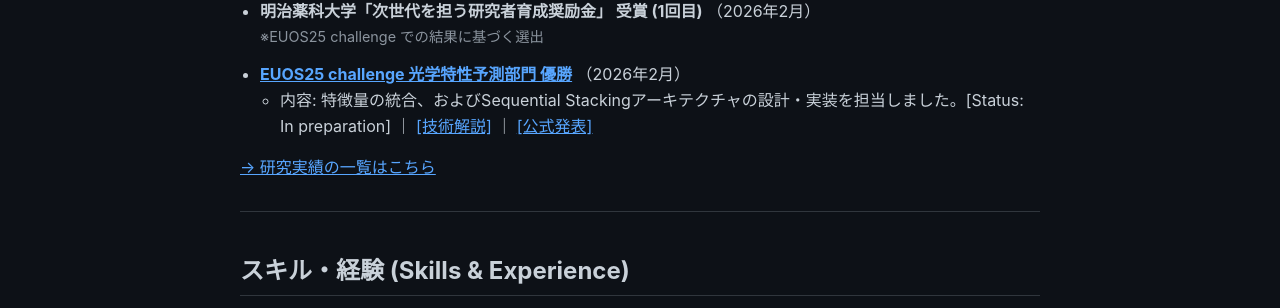
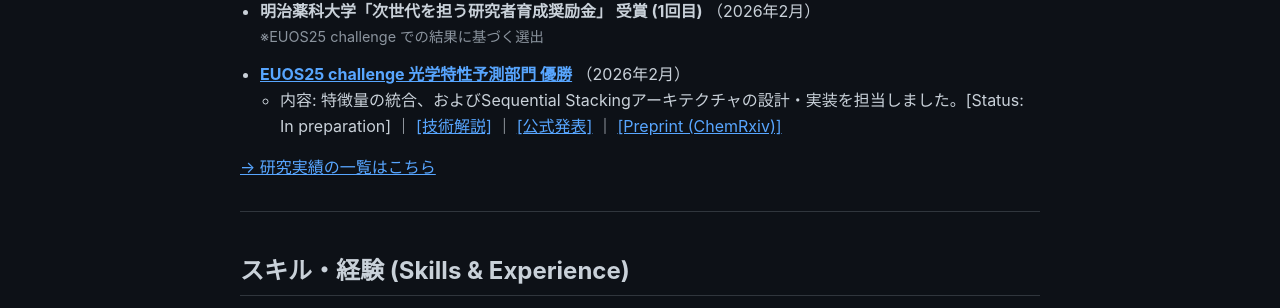
Before and after one commit to 377H-Miru/377H-Miru.github.io, a Jekyll site: the page built from index.md, in a window 1280 px wide. Shown: the part 721-1029 px from the top of the page. Built offline with Jekyll 4.4.1, drawn with Linux system fonts in a browser that asks for light colours.

Commit message:
Achievement: Added ChemRxiv preprint DOI for the EUOS25 challenge results

```diff
--- a/_data/achievements.json
+++ b/_data/achievements.json
@@ -33,7 +33,7 @@
       "title_en": "EUOS25 challenge, Fluorescence Prediction Track: Winner",
       "date": "2026-02",
       "url": "https://ochem.eu/static/challenge2025.do",
-      "result_url": "https://www.eu-openscreen.eu/resources/eu-openscreen-news/ansicht/eu-openscreen-and-slas-announce-winners-of-the-second-joint-machine-learning-challenge-at-slas-2026.html",
+      "result_url": "https://doi.org/10.26434/chemrxiv.15002662",
       "blog_url": "/posts/2026-02-25-euos25-review",
       "authors_ja": "位田 佳唯斗(博士前期課程1年), 岩下 悠馬(博士前期課程2年), 植沢 芳広(教授)",
       "authors_en": "Kaito Inden (M1), Yuma Iwashita (M2), Prof. Yoshihiro Uesawa",
--- a/index.md
+++ b/index.md
@@ -36,7 +36,7 @@ permalink: /
     <li>
         <b><a href="https://ochem.eu/static/challenge2025.do" target="_blank">EUOS25 challenge 光学特性予測部門 優勝</a></b> （2026年2月）
         <ul>
-            <li>内容: 特徴量の統合、およびSequential Stackingアーキテクチャの設計・実装を担当しました。[Status: In preparation] ｜ <a href="/posts/2026-02-25-euos25-review">[技術解説]</a> ｜ <a href="https://www.eu-openscreen.eu/resources/eu-openscreen-news/ansicht/eu-openscreen-and-slas-announce-winners-of-the-second-joint-machine-learning-challenge-at-slas-2026.html" target="_blank">[公式発表]</a></li>
+            <li>内容: 特徴量の統合、およびSequential Stackingアーキテクチャの設計・実装を担当しました。[Status: In preparation] ｜ <a href="/posts/2026-02-25-euos25-review">[技術解説]</a> ｜ <a href="https://www.eu-openscreen.eu/resources/eu-openscreen-news/ansicht/eu-openscreen-and-slas-announce-winners-of-the-second-joint-machine-learning-challenge-at-slas-2026.html" target="_blank">[公式発表]</a> ｜ <a href="https://doi.org/10.26434/chemrxiv.15002662" target="_blank">[Preprint (ChemRxiv)]</a></li>
         </ul>
     </li>
 </ul>
--- a/projects.html
+++ b/projects.html
@@ -33,7 +33,7 @@ permalink: /projects/
         </ul>
     </li>
     <li><b>結果:</b> 蛍光予測部門 優勝（2026年2月）</li>
-    <li><b>今後:</b> 学術誌「SLAS Technology」へ投稿準備中です。[Status: In preparation]</li>
+    <li><b>今後:</b> 学術誌「SLAS Technology」へ投稿準備中です。Preprint available: <a href="https://doi.org/10.26434/chemrxiv.15002662" target="_blank">ChemRxiv</a></li>
     <li><b>使用ツール・関連リンク:</b>
         <a href="https://github.com/377H-Miru/mordred_descriptor_calculator" target="_blank">mordred_descriptor_calculator</a> ｜
         <a href="https://www.eu-openscreen.eu/resources/eu-openscreen-news/ansicht/eu-openscreen-and-slas-announce-winners-of-the-second-joint-machine-learning-challenge-at-slas-2026.html" target="_blank">公式ニュース</a> ｜
```
Also changed, not shown: en/index.md (+1 -1 lines).
